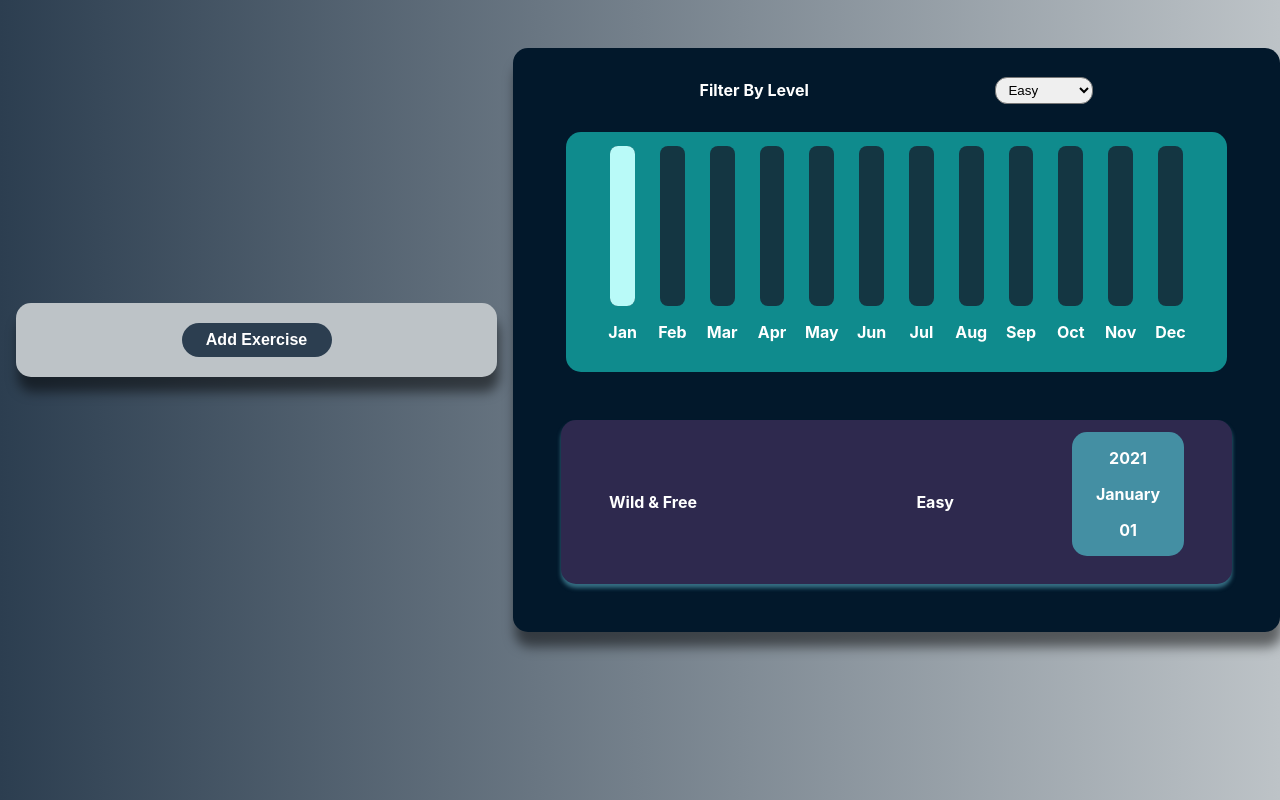
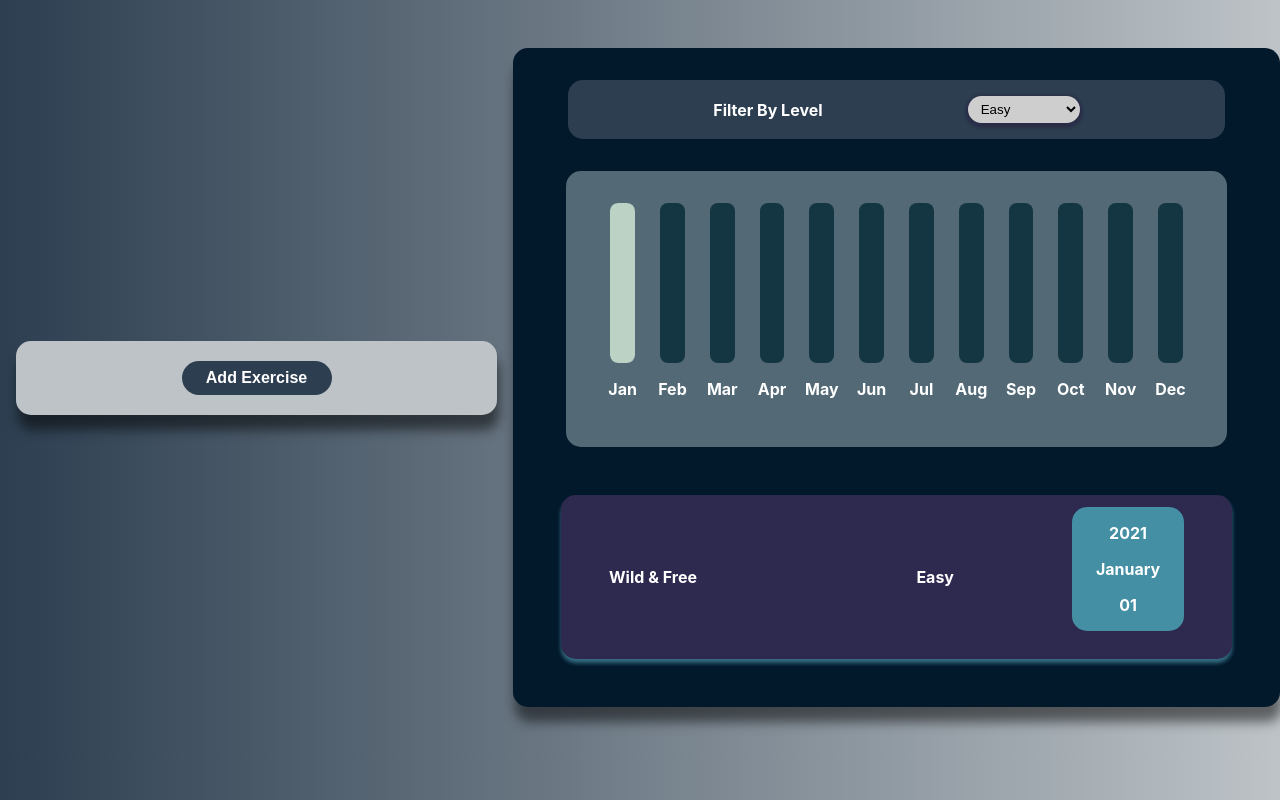
Before and after one commit to brunosm16/exercise-tracker, a React (Create React App) app: page / in a window 1280 px wide. Built offline with nearby package versions, Linux system fonts and the light colour scheme.

Commit message:
Select, NewExercise, Exercises & Chart refactored.

```diff
--- a/src/App.js
+++ b/src/App.js
@@ -48,6 +48,8 @@ const INIT_EXERCISES = [
 	},
 ];
 
+const levels = ['Easy', 'Normal', 'Hard', 'Advanced'];
+
 const App = () => {
 	const [exercises, setExercises] = useState(INIT_EXERCISES);
 
@@ -57,7 +59,7 @@ const App = () => {
 
 	return (
 		<div className="App">
-			<NewExercise onAddExercise={handleAddExercise} />
+			<NewExercise onAddExercise={handleAddExercise} levelOptions={levels} />
 			<Exercises items={exercises} />
 		</div>
 	);
--- a/src/components/Chart/Chart.module.css
+++ b/src/components/Chart/Chart.module.css
@@ -2,14 +2,11 @@
     display:flex;
     flex-direction: column;
     margin: 1rem;
-    align-items: center;
-    justify-content: center;
     width: 100%;
 }
 
 @media screen and (min-width: 768px) {
     .chart {
-        display: flex;
         flex-direction: row;
         margin: 2rem;
     }
--- a/src/components/Chart/ChartBar.module.css
+++ b/src/components/Chart/ChartBar.module.css
@@ -1,9 +1,7 @@
 .chart-bar {
     display: flex;
     flex-direction: column-reverse;
-    justify-content: center;
     align-items: center;
-    width: 100%;
 }
 
 .chart-bar__bar {
@@ -16,13 +14,14 @@
 }
 
 .chart-bar__toFill {
-    background-color: #B9FAF8;
+    background-color: #BBD2C5;
     border-radius: 8px;
 }
 
 @media screen and (min-width:768px) {
     .chart-bar {
         flex-direction: column;
+        width: 100%;
     }
     .chart-bar__bar {
         width: 50%;
--- a/src/components/Exercises/ExercisesChart.module.css
+++ b/src/components/Exercises/ExercisesChart.module.css
@@ -1,17 +1,9 @@
 .exercises-chart {
-    background-color: #0F8B8D;
-    color:#fff;
-    font-weight: bold;
-    width: 90%;
-    border-radius: 15px;
-    display: flex;
-    justify-content: center;
-    align-items: center;
-    margin: 1rem;
+	background-color: #536976;
+	color: #fff;
+	font-weight: bold;
+	width: 90%;
+	border-radius: 15px;
+	display: flex;
+	margin: 1rem;
 }
-
-@media screen and (min-width:768px) {
-    .exercises-chart{
-        height: 15rem;
-    }
-}
--- a/src/components/Exercises/ExercisesFilter.js
+++ b/src/components/Exercises/ExercisesFilter.js
@@ -1,31 +1,23 @@
 import PropTypes from 'prop-types';
 import styles from './ExercisesFilter.module.css';
+import Select from '../UI/Select/Select';
 
 const ExercisesFilter = ({ onSelectedFilter, select }) => {
+	const levels = ['Easy', 'Normal', 'Hard', 'Advanced'];
+
 	const handleDropdownChange = (event) => {
 		onSelectedFilter(event.target.value);
 	};
 
 	return (
-		<div className={styles['exercises-filter']}>
-			<div className={styles['exercises-filter__controls']}>
-				<div className={styles['exercises-filter__control']}>
-					<label htmlFor="level">
-						<p>Filter By Level</p>
-						<select
-							id="level"
-							onChange={handleDropdownChange}
-							selected={select}
-						>
-							<option value="Easy">Easy</option>
-							<option value="Normal">Normal</option>
-							<option value="Hard">Hard</option>
-							<option value="Advanced">Advanced</option>
-						</select>
-					</label>
-				</div>
-			</div>
-		</div>
+		<Select
+			id="level"
+			label="filter by level"
+			onChange={handleDropdownChange}
+			selected={select}
+			options={levels}
+			cssClass={styles['filter-select']}
+		/>
 	);
 };
 
--- a/src/components/Exercises/ExercisesFilter.module.css
+++ b/src/components/Exercises/ExercisesFilter.module.css
@@ -1,21 +1,14 @@
-.exercises-filter {
-    width: 100%;
+.filter-select {
+    flex-direction: row;
+    align-items: center;
+    justify-content: space-evenly;
+    width: 85%;
+    border-radius: 15px;
+    margin: 1rem;
+    background-color: #2c3e50;
+    padding: 1rem;
 }
 
-.exercises-filter__control label {
-    display: flex;
-    align-items: center;
-    justify-content: space-evenly;
-    gap: 1rem;
+.filter-select label {
+    color: #fff;
 }
-
-.exercises-filter__control label p {
-    color: #fff;
-    font-weight: bold;
-}
-
-.exercises-filter select {
-    border-radius: 12px;
-    padding: 0.25rem 0.5rem;
-    outline:none;
-}
--- a/src/components/NewExercise/ExerciseForm.js
+++ b/src/components/NewExercise/ExerciseForm.js
@@ -5,7 +5,7 @@ import Button from '../UI/Button/Button';
 import Input from '../UI/Input/Input';
 import Select from '../UI/Select/Select';
 
-const ExerciseForm = ({ onSaveExercise, onStopEditing }) => {
+const ExerciseForm = ({ onSaveExercise, onStopEditing, levels }) => {
 	const defaultDate = '2021-01-01';
 	const defaultLevel = 'Easy';
 
@@ -96,8 +96,9 @@ const ExerciseForm = ({ onSaveExercise, onStopEditing }) => {
 					<Select
 						id="level"
 						label="level"
-						options={['Easy', 'Normal', 'Hard', 'Advanced']}
+						options={levels}
 						onChange={levelChangeHandler}
+						selected={enteredLevel}
 					/>
 				</div>
 
@@ -130,11 +131,13 @@ const ExerciseForm = ({ onSaveExercise, onStopEditing }) => {
 ExerciseForm.defaultProps = {
 	onSaveExercise: () => {},
 	onStopEditing: () => {},
+	levels: [],
 };
 
 ExerciseForm.propTypes = {
 	onSaveExercise: PropTypes.func,
 	onStopEditing: PropTypes.func,
+	levels: PropTypes.arrayOf(PropTypes.string),
 };
 
 export default ExerciseForm;
--- a/src/components/NewExercise/NewExercise.js
+++ b/src/components/NewExercise/NewExercise.js
@@ -5,7 +5,7 @@ import Button from '../UI/Button/Button';
 import ExerciseForm from './ExerciseForm';
 import styles from './NewExercise.module.css';
 
-const NewExercise = ({ onAddExercise }) => {
+const NewExercise = ({ onAddExercise, levelOptions }) => {
 	const [isEdit, setIsEdit] = useState(false);
 
 	// save inserted data on ExerciseForm
@@ -27,6 +27,7 @@ const NewExercise = ({ onAddExercise }) => {
 				<ExerciseForm
 					onStopEditing={handleCancel}
 					onSaveExercise={handleSaveExercise}
+					levels={levelOptions}
 				/>
 			)}
 
@@ -41,10 +42,12 @@ const NewExercise = ({ onAddExercise }) => {
 
 NewExercise.defaultProps = {
 	onAddExercise: () => {},
+	levelOptions: [],
 };
 
 NewExercise.propTypes = {
 	onAddExercise: PropTypes.func,
+	levelOptions: PropTypes.arrayOf(PropTypes.string),
 };
 
 export default NewExercise;
--- a/src/components/UI/Select/Select.js
+++ b/src/components/UI/Select/Select.js
@@ -1,12 +1,14 @@
 import PropTypes from 'prop-types';
 import styles from './Select.module.css';
 
-const Select = ({ id, label, options, onChange }) => (
-	<div className={styles.container}>
+const Select = ({ id, label, options, onChange, selected, cssClass }) => (
+	<div className={`${styles.container} ${cssClass}`}>
 		<label htmlFor={id}>{label}</label>
-		<select id={id} name={id} onChange={onChange}>
+		<select id={id} name={id} onChange={onChange} select={selected}>
 			{options.map((option) => (
-				<option key={option} value={option}>{option}</option>
+				<option key={option} value={option}>
+					{option}
+				</option>
 			))}
 		</select>
 	</div>
@@ -17,6 +19,8 @@ Select.defaultProps = {
 	label: '',
 	options: [],
 	onChange: () => {},
+	selected: '',
+	cssClass: '',
 };
 
 Select.propTypes = {
@@ -24,6 +28,8 @@ Select.propTypes = {
 	label: PropTypes.string,
 	options: PropTypes.arrayOf(PropTypes.string),
 	onChange: PropTypes.func,
+	selected: PropTypes.string,
+	cssClass: PropTypes.string,
 };
 
 export default Select;
--- a/src/components/UI/Select/Select.module.css
+++ b/src/components/UI/Select/Select.module.css
@@ -23,6 +23,9 @@
 	background-color: #cecece;
 }
 
+.container select:hover {
+	box-shadow: 0px 2px 3px 3px rgba(149, 157, 165, 0.5);
+}
 
 @media screen and (min-width: 578px) {
 	.container label {
```
